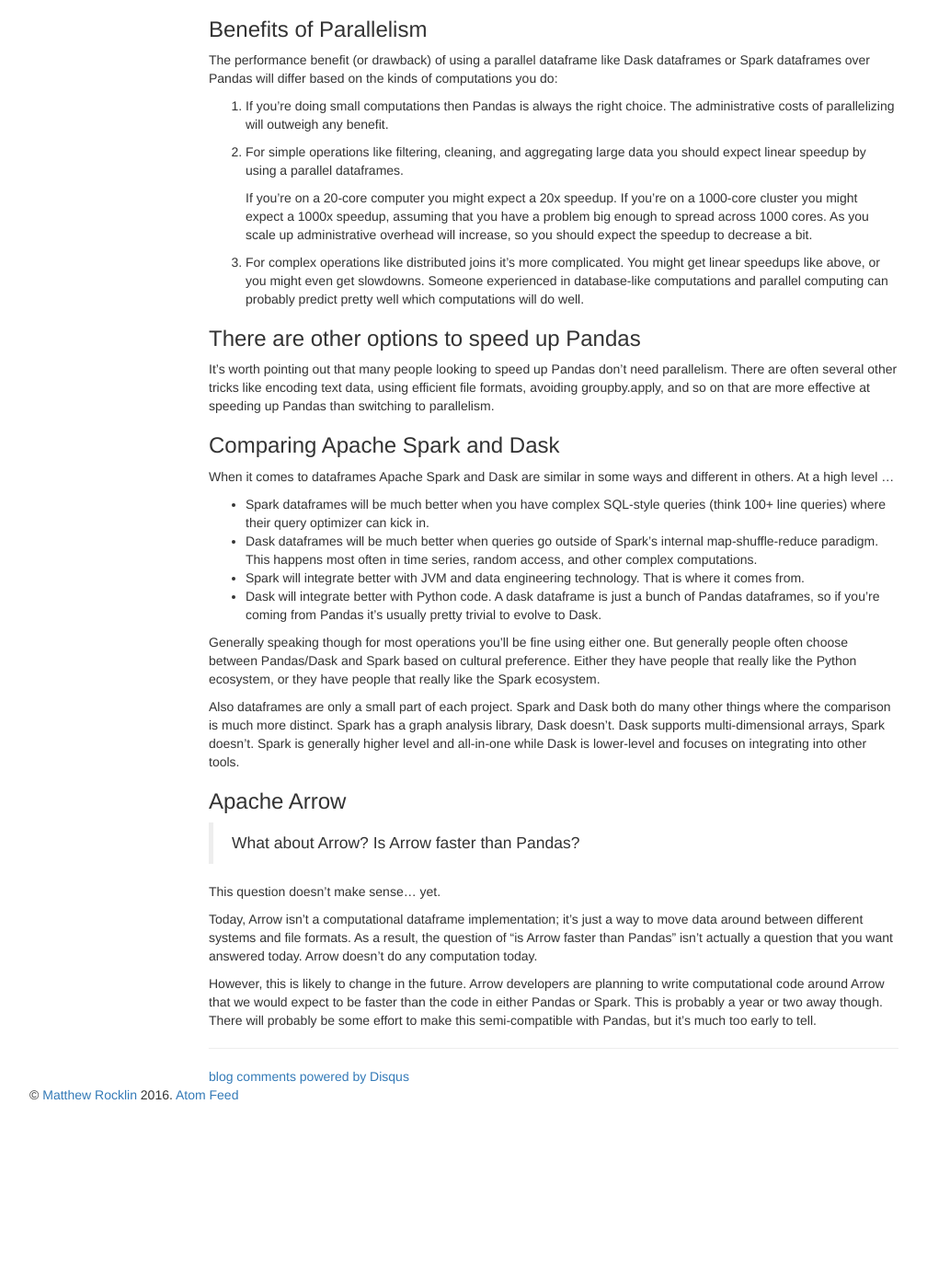
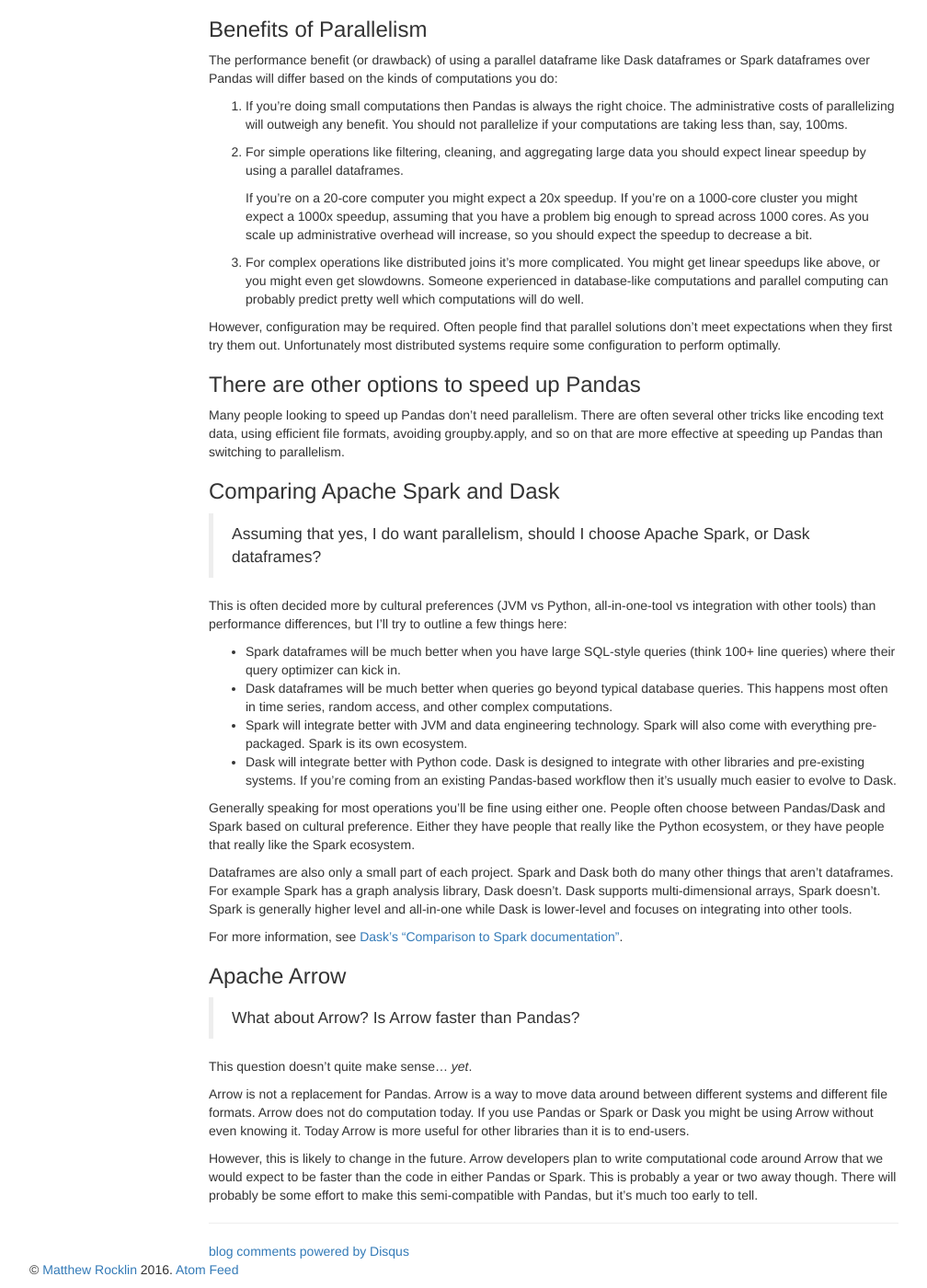
Before and after one commit to besyskymnbk/blog, a Jekyll site: the page built from _posts/work/2018-08-28-dataframe-performance-high-level.md, in a window 1280 px wide and 1400 px high, scrolled down 684 px. Shown: the whole window at 92% size, without its empty margins (38-1046 px from the left). Built offline with Jekyll 4.4.1, drawn with Linux system fonts in a browser that asks for light colours; comment, search, counter and statistics services are not loaded; before the commit the page ends 1894 px from its top, so only the background shows below that; some of the changed text lies outside the part shown.

Commit message:
minor edits

```diff
--- a/_posts/work/2018-08-28-dataframe-performance-high-level.md
+++ b/_posts/work/2018-08-28-dataframe-performance-high-level.md
@@ -13,11 +13,11 @@ theme: twitter
 
 ## Question
 
-> How does dask.dataframe performance compare to Pandas?  Also, what about
-> Spark dataframes and Arrow?  How do they compare?
+> How does Dask dataframe performance compare to Pandas?  Also, what about
+> Spark dataframes and what about Arrow?  How do they compare?
 
-I get this question every few weeks, so I decided to write down my answer once
-here in order to avoid repetition.
+I get this question every few weeks.  This post is to avoid repetition.
+
 
 ## Caveats
 
@@ -30,8 +30,7 @@ here in order to avoid repetition.
 ### Pandas
 
 If you're coming from Python and have smallish datasets then Pandas is the
-right choice.  It's usable, widely understood by current and future employees,
-efficient, and well maintained.
+right choice.  It's usable, widely understood, efficient, and well maintained.
 
 
 ### Benefits of Parallelism
@@ -42,6 +41,8 @@ computations you do:
 
 1.  If you're doing small computations then Pandas is always the right choice.
     The administrative costs of parallelizing will outweigh any benefit.
+    You should not parallelize if your computations are taking less than, say,
+    100ms.
 
 2.  For simple operations like filtering, cleaning, and aggregating large data
     you should expect linear speedup by using a parallel dataframes.
@@ -57,55 +58,67 @@ computations you do:
     Someone experienced in database-like computations and parallel computing
     can probably predict pretty well which computations will do well.
 
+However, configuration may be required.  Often people find that parallel
+solutions don't meet expectations when they first try them out.  Unfortunately
+most distributed systems require some configuration to perform optimally.
+
 
 ### There are other options to speed up Pandas
 
-It's worth pointing out that many people looking to speed up Pandas don't need
-parallelism.  There are often several other tricks like encoding text data,
-using efficient file formats, avoiding groupby.apply, and so on that are more
-effective at speeding up Pandas than switching to parallelism.
+Many people looking to speed up Pandas don't need parallelism.  There are often
+several other tricks like encoding text data, using efficient file formats,
+avoiding groupby.apply, and so on that are more effective at speeding up Pandas
+than switching to parallelism.
 
 
 ### Comparing Apache Spark and Dask
 
-When it comes to dataframes Apache Spark and Dask are similar in some ways and
-different in others.  At a high level ...
+> Assuming that yes, I do want parallelism, should I choose Apache Spark, or Dask dataframes?
 
--  Spark dataframes will be much better when you have complex SQL-style queries
+This is often decided more by cultural preferences (JVM vs Python,
+all-in-one-tool vs integration with other tools) than performance differences,
+but I'll try to outline a few things here:
+
+-  Spark dataframes will be much better when you have large SQL-style queries
    (think 100+ line queries) where their query optimizer can kick in.
--  Dask dataframes will be much better when queries go outside of Spark's
-   internal map-shuffle-reduce paradigm.  This happens most often in time
-   series, random access, and other complex computations.
--  Spark will integrate better with JVM and data engineering technology. That
-   is where it comes from.
--  Dask will integrate better with Python code.  A dask dataframe is just a
-   bunch of Pandas dataframes, so if you're coming from Pandas it's usually
-   pretty trivial to evolve to Dask.
+-  Dask dataframes will be much better when queries go beyond typical database
+   queries.  This happens most often in time series, random access, and other
+   complex computations.
+-  Spark will integrate better with JVM and data engineering technology.
+   Spark will also come with everything pre-packaged.  Spark is its own
+   ecosystem.
+-  Dask will integrate better with Python code.  Dask is designed to integrate
+   with other libraries and pre-existing systems.  If you're coming from an
+   existing Pandas-based workflow then it's usually much easier to evolve to
+   Dask.
 
-Generally speaking though for most operations you'll be fine using either one.
-But generally people often choose between Pandas/Dask and Spark based on
-cultural preference.  Either they have people that really like the Python
-ecosystem, or they have people that really like the Spark ecosystem.
+Generally speaking for most operations you'll be fine using either one.  People
+often choose between Pandas/Dask and Spark based on cultural preference.
+Either they have people that really like the Python ecosystem, or they have
+people that really like the Spark ecosystem.
 
-Also dataframes are only a small part of each project.  Spark and Dask both do
-many other things where the comparison is much more distinct.  Spark has a
-graph analysis library, Dask doesn't.  Dask supports multi-dimensional arrays,
-Spark doesn't.  Spark is generally higher level and all-in-one while Dask is
+Dataframes are also only a small part of each project.  Spark and Dask both do
+many other things that aren't dataframes.  For example Spark has a graph
+analysis library, Dask doesn't.  Dask supports multi-dimensional arrays, Spark
+doesn't.  Spark is generally higher level and all-in-one while Dask is
 lower-level and focuses on integrating into other tools.
+
+For more information, see [Dask's "Comparison to Spark documentation"](http://dask.pydata.org/en/latest/spark.html).
 
 
 ### Apache Arrow
 
 > What about Arrow?  Is Arrow faster than Pandas?
 
-This question doesn't make sense... yet.
+This question doesn't quite make sense... *yet*.
 
-Today, Arrow isn't a computational dataframe implementation; it's just a way to
-move data around between different systems and file formats.  As a result, the
-question of "is Arrow faster than Pandas" isn't actually a question that you
-want answered today.  Arrow doesn't do any computation today.
+Arrow is not a replacement for Pandas.  Arrow is a way to move data around
+between different systems and different file formats.  Arrow does not do
+computation today.  If you use Pandas or Spark or Dask you might be using Arrow
+without even knowing it.  Today Arrow is more useful for other libraries than
+it is to end-users.
 
-However, this is likely to change in the future.  Arrow developers are planning
+However, this is likely to change in the future.  Arrow developers plan
 to write computational code around Arrow that we would expect to be faster than
 the code in either Pandas or Spark.  This is probably a year or two away
 though.  There will probably be some effort to make this semi-compatible with
```
